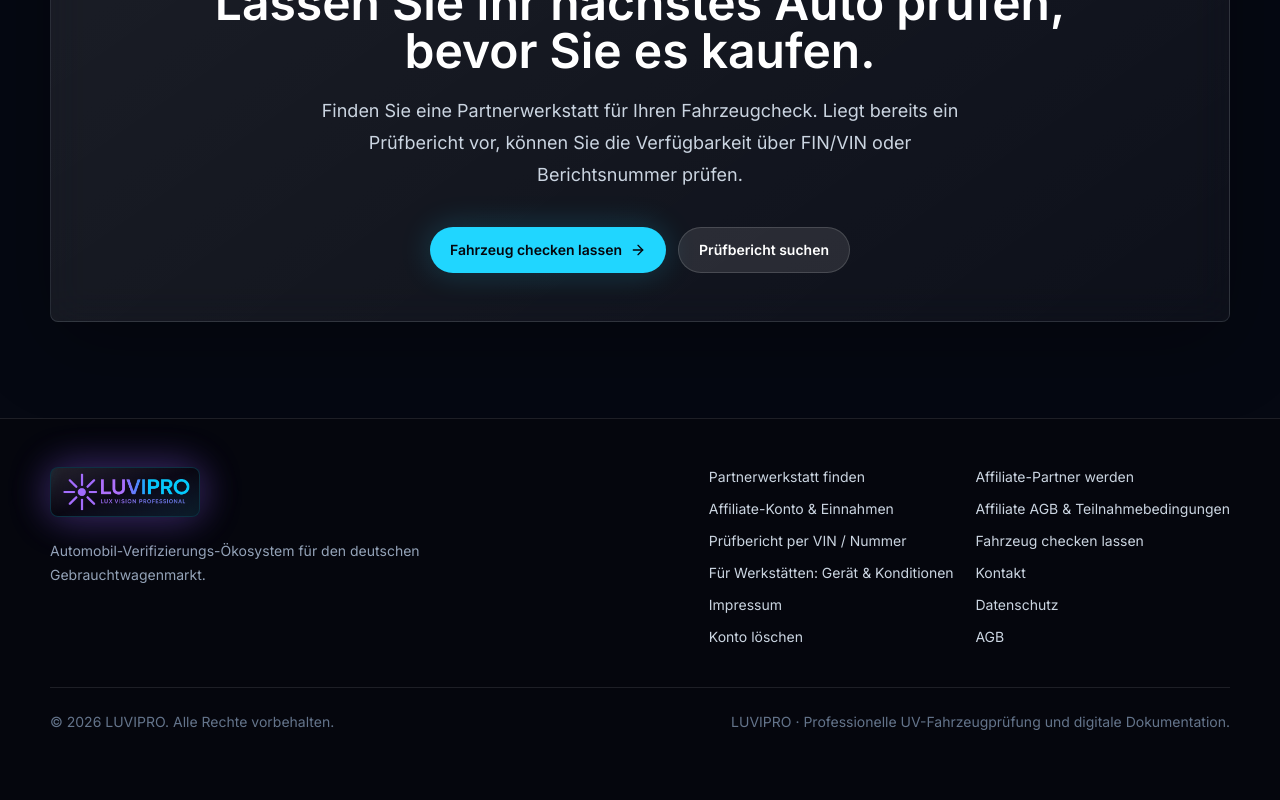
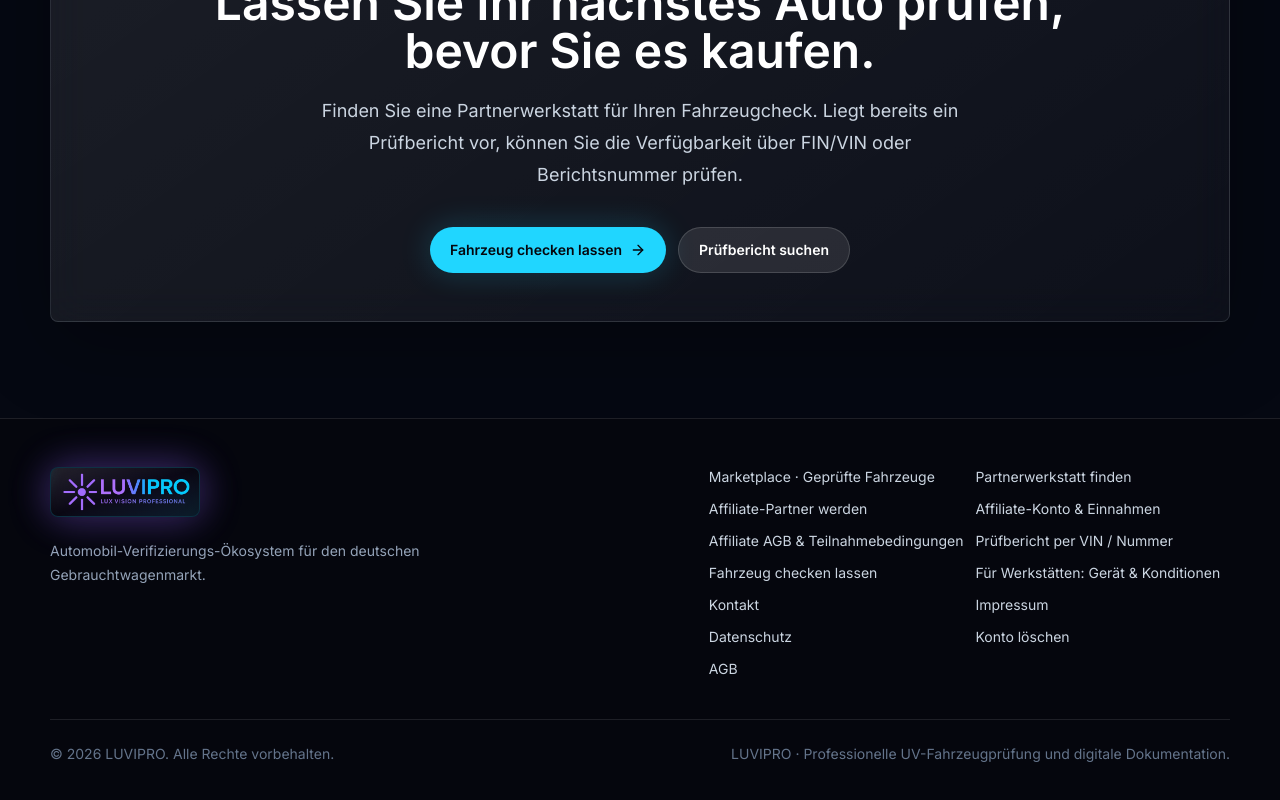
Before and after one commit to Diaa6969/luvipro-website, a Next.js app: page / in a window 1280 px wide. Shown: the part 7871-8671 px from the top of the page. Built offline with nearby package versions, Linux system fonts and the light colour scheme.

Commit message:
Expose published Marketplace via the official website navigation

```diff
--- a/src/components/sections/footer.tsx
+++ b/src/components/sections/footer.tsx
@@ -3,6 +3,7 @@ import Link from "next/link";
 import { BrandLogo } from "@/components/ui/brand-logo";
 
 const links = [
+  { label: "Marketplace · Geprüfte Fahrzeuge", href: "/marketplace" },
   { label: "Partnerwerkstatt finden", href: "/partner-workshops" },
   { label: "Affiliate-Partner werden", href: "/affiliate" },
   { label: "Affiliate-Konto & Einnahmen", href: "/affiliate/login" },
```
